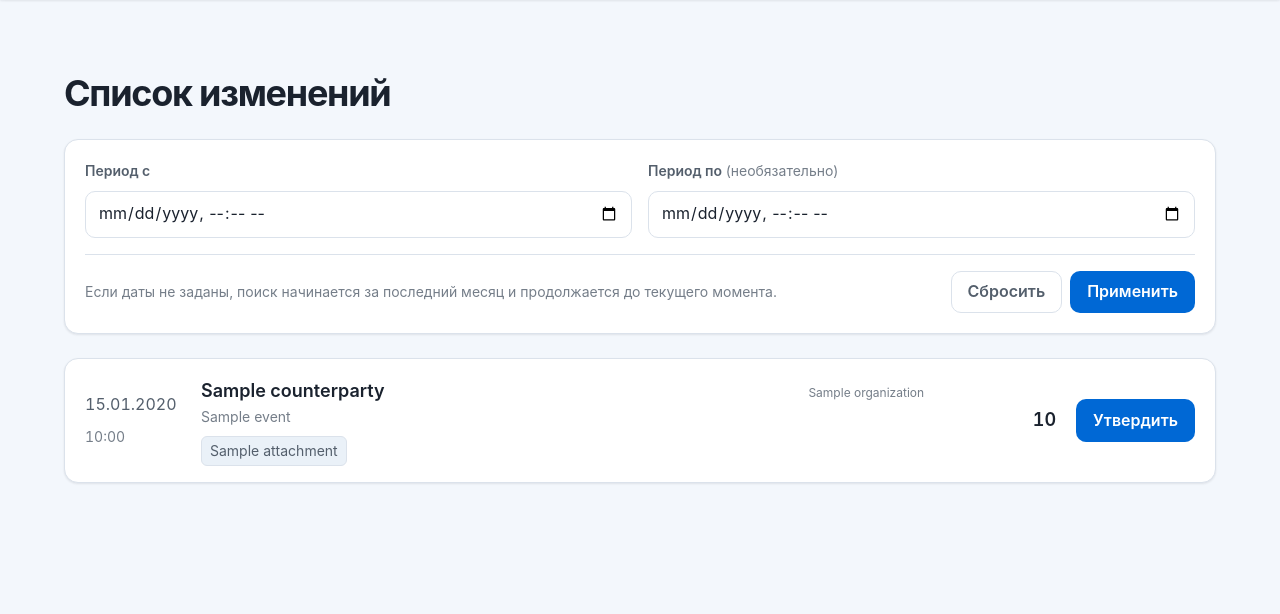
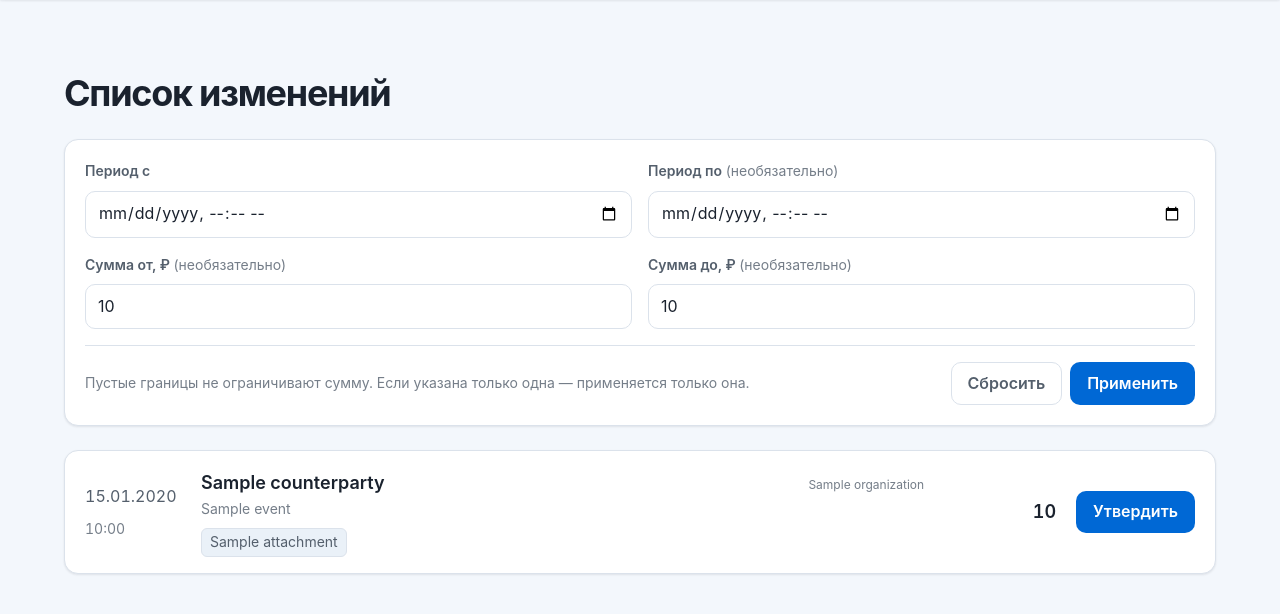
Before and after one commit to DenSerKo/kusaby, a Django app: template apps/documents/templates/documents/events.html in a window 1280 px wide. Shown: the part 68-682 px from the top of the page. Run offline with Django 5.2, Linux system fonts and the light colour scheme; the template is opened without the code that fills it: most values are stand-ins (such as "Sample title", 1, 10 or a date in 2020).

Commit message:
Add amount range controls to events filter

```diff
--- a/apps/documents/templates/documents/events.html
+++ b/apps/documents/templates/documents/events.html
@@ -32,10 +32,36 @@
                     value="{{ to_datetime }}"
                 >
             </div>
+            <div class="events-filter__field">
+                <label for="amount-min">Сумма от, ₽ <span>(необязательно)</span></label>
+                <input
+                    type="number"
+                    name="amount_min"
+                    id="amount-min"
+                    min="0"
+                    step="0.01"
+                    inputmode="decimal"
+                    placeholder="Например, 1000"
+                    value="{{ amount_min }}"
+                >
+            </div>
+            <div class="events-filter__field">
+                <label for="amount-max">Сумма до, ₽ <span>(необязательно)</span></label>
+                <input
+                    type="number"
+                    name="amount_max"
+                    id="amount-max"
+                    min="0"
+                    step="0.01"
+                    inputmode="decimal"
+                    placeholder="Например, 5000"
+                    value="{{ amount_max }}"
+                >
+            </div>
         </div>
 
         <div class="events-filter__footer">
-            <p>Если даты не заданы, поиск начинается за последний месяц и продолжается до текущего момента.</p>
+            <p>Пустые границы не ограничивают сумму. Если указана только одна — применяется только она.</p>
             <div class="events-filter__actions">
                 <a class="button button--secondary" href="{% url 'documents:events' %}">Сбросить</a>
                 <button type="submit">Применить</button>
```
